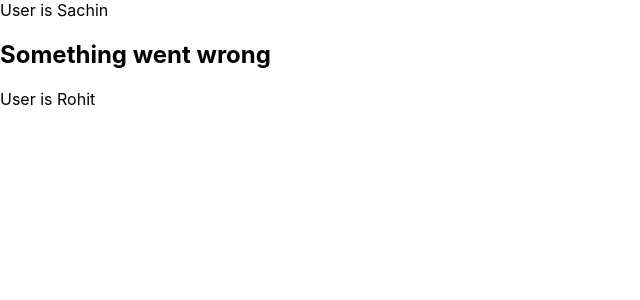
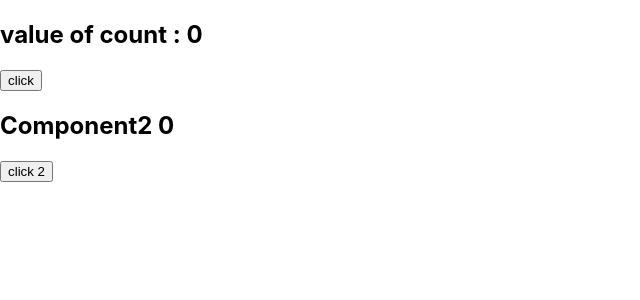
Before and after one commit to parikshat-meena/linkedinClone, a React (Create React App) app in the folder react/reactclass/: page / in a window 1280 px wide. Shown: the top 300 px of the page, without its empty margins (0-640 px from the left). Built offline with nearby package versions, Linux system fonts and the light colour scheme.

Commit message:
HOC comp

```diff
--- a/react/reactclass/src/App.js
+++ b/react/reactclass/src/App.js
@@ -9,6 +9,8 @@ import List from "./component/List";
 import LifeCycleMethods from "./component/LifeCycleMethods";
 import UserComp from "./component/UserComp";
 import ErrorBoundary from "./component/ErrorBoundary";
+import Comp1 from "./component/Comp1";
+import Comp2 from "./component/Comp2";
 
 function App() {
   return (
@@ -21,7 +23,7 @@ function App() {
       {/* <Parent name={"xyz"}></Parent> */}
       {/* <List></List> */}
       {/* <LifeCycleMethods color={"green"}></LifeCycleMethods> */}
-      <ErrorBoundary>
+      {/* <ErrorBoundary>
         <UserComp name="Sachin" />
       </ErrorBoundary>
       <ErrorBoundary>
@@ -29,7 +31,9 @@ function App() {
       </ErrorBoundary>
       <ErrorBoundary>
         <UserComp name="Rohit" />
-      </ErrorBoundary>
+      </ErrorBoundary> */}
+      <Comp1></Comp1>
+      <Comp2></Comp2>
     </>
   );
 }
--- /dev/null
+++ b/react/reactclass/src/component/Comp1.js
@@ -0,0 +1,27 @@
+import React, { Component } from "react";
+import HOC from "./HOC";
+
+class Comp1 extends Component {
+  //   constructor(props) {
+  //     super(props);
+
+  //     this.state = {
+  //       count: 0,
+  //     };
+  //   }
+
+  //   incrementHandler = () => {
+  //     this.setState({ count: this.state.count + 1 });
+  //   };
+  render() {
+    const { incHandler, count } = this.props;
+    return (
+      <>
+        <h2>value of count : {count}</h2>
+        <button onClick={() => incHandler()}>click</button>
+      </>
+    );
+  }
+}
+
+export default HOC(Comp1);
--- /dev/null
+++ b/react/reactclass/src/component/Comp2.js
@@ -0,0 +1,16 @@
+import React, { Component } from "react";
+import HOC from "./HOC";
+
+class Comp2 extends Component {
+  render() {
+    const { incHandler, count } = this.props;
+    return (
+      <>
+        <h2>Component2 {count}</h2>
+        <button onClick={() => incHandler()}>click 2</button>
+      </>
+    );
+  }
+}
+
+export default HOC(Comp2);
--- /dev/null
+++ b/react/reactclass/src/component/HOC.js
@@ -0,0 +1,31 @@
+import React, { Component } from "react";
+
+// Higher order component is used for sharing common business logic in multiple components
+// It takes a component and return a new component with added functionalities
+const HOC = (WrapperComp, value) => {
+  class HocComp extends Component {
+    constructor(props) {
+      super(props);
+
+      this.state = {
+        count: 0,
+      };
+    }
+    incHandler = () => {
+      this.setState({ count: this.state.count + 1 });
+    };
+    render() {
+      return (
+        <WrapperComp
+          {...this.props}
+          incHandler={this.incHandler}
+          count={this.state.count}
+        ></WrapperComp>
+      );
+    }
+  }
+
+  return HocComp;
+};
+
+export default HOC;
```
Also changed, not shown: 1 other file (tests, documents, lock files or other folders).
